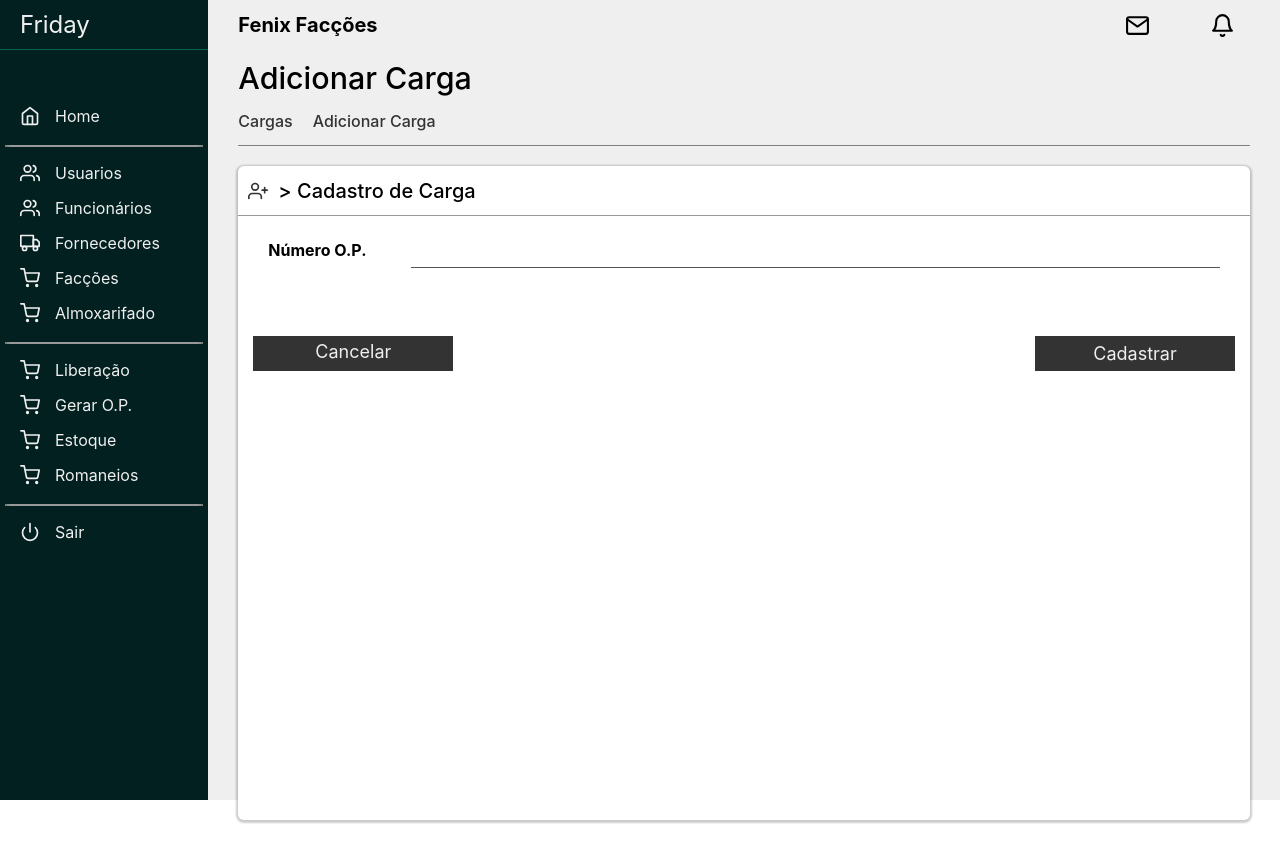
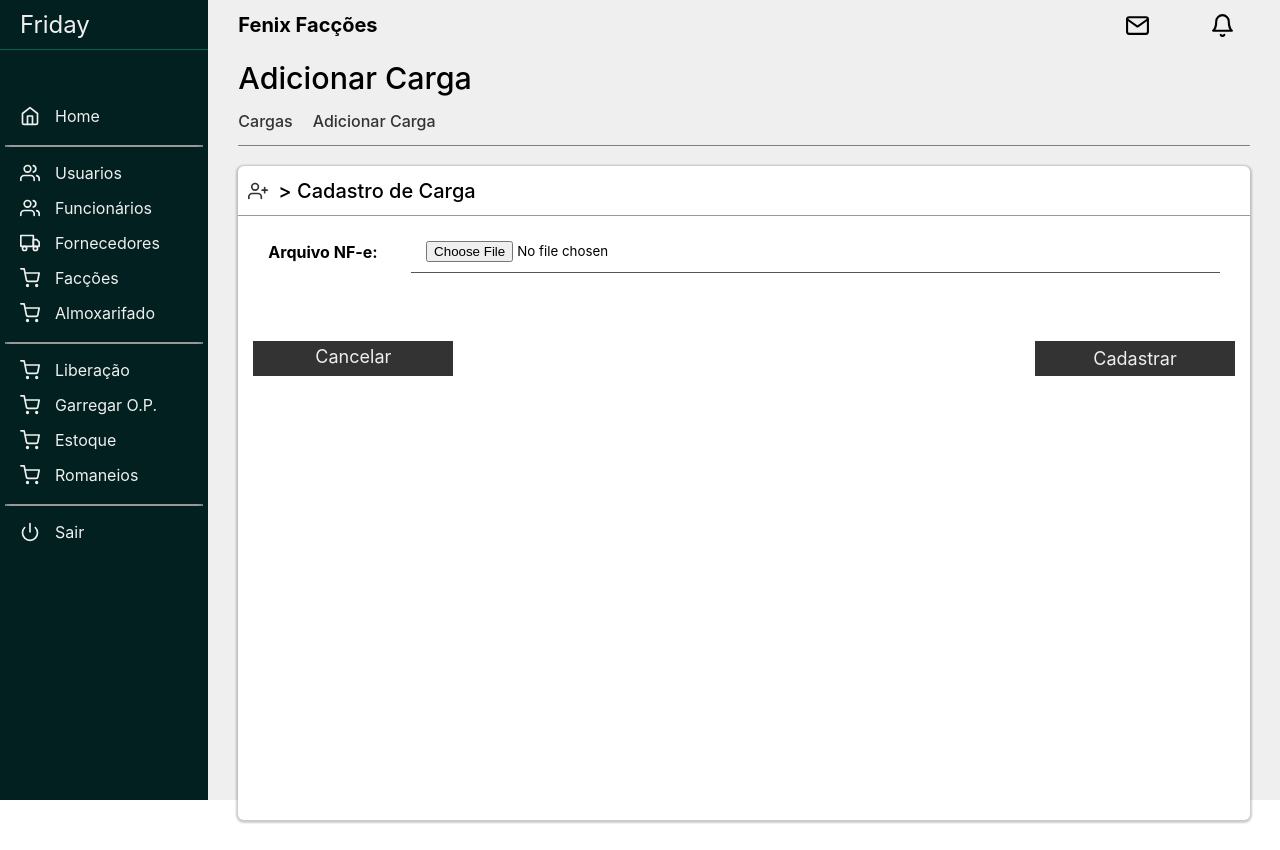
Before and after one commit to jean-godoy/fenix-admin, a React (Create React App) app: page /check-add in a window 1280 px wide. Built offline with nearby package versions, Linux system fonts and the light colour scheme; sample sign-in values are in the browser's storage.

Commit message:
update gerar op

```diff
--- a/src/api.js
+++ b/src/api.js
@@ -1,7 +1,8 @@
 import axios from 'axios';
 
 const api = axios.create({
-    baseURL: 'https://fenix-faccoes.herokuapp.com',
+    // baseURL: 'https://fenix-faccoes.herokuapp.com',
+    baseURL: 'http://localhost:8000',
 });
 
 export default api;
--- a/src/components/Menu/Menu.jsx
+++ b/src/components/Menu/Menu.jsx
@@ -76,7 +76,7 @@ export default props => {
                     <li className="li-menu">
                         <Link to="/ordem-producao" className="link-menu">
                             <FiShoppingCart className="icon-menu"  color="#efefef" size="20" />
-                            <span className="span-menu">Gerar O.P.</span>
+                            <span className="span-menu">Garregar O.P.</span>
                         </Link>
                     </li>
 
--- a/src/pages/Cheking/CheckAdd.jsx
+++ b/src/pages/Cheking/CheckAdd.jsx
@@ -1,5 +1,5 @@
 import React, { useState } from 'react';
-import { Link } from 'react-router-dom';
+import { Link, useHistory } from 'react-router-dom';
 import { FiUserPlus } from "react-icons/fi";
 import api from '../../api';
 
@@ -7,45 +7,36 @@ import api from '../../api';
 import Menu from '../../components/Menu/Menu';
 import Header from '../../components/Header/Header';
 
-
-const initialValues = {
-    os: '',
-    status: '',
-}
-
 export default props => {
 
-    const [data, setData] = useState(initialValues);
+    const [data, setData] = useState([]);
+    const [nfe, setNfe] = useState([]);
+    const history = useHistory();
 
-    function onChange(e) {
-        const { name, value } = e.target;
-        setData({...data, [name]:value});
-    };
+    const handNfe  = (e) => setNfe(e.target.files[0]);
 
     function onSubmit(e) {
         e.preventDefault();
 
-       const data_values = {
-            os: data.os,
-            status: 1,
+        const formData = new FormData();
 
-        }
+        formData.append('nfe_file', nfe);
 
-        const data_string = JSON.stringify(data_values);
-
-        api.post('/checking/create', data_string).then((res) =>{
+        api.post('/checking/create', formData).then((res) => {
             alert('Carga Adiciona Com Sucesso!!');
+            return history.push('/cheking/')
         }).catch(e => {
+            console.log({e})
             return alert('Erro ao Adicionar Carga.. :(')
         });
     };
 
-    return(
+    return (
         <>
             <Menu />
             <div className="container">
 
-            <Header />
+                <Header />
 
                 <div className="box-main">
 
@@ -74,8 +65,8 @@ export default props => {
                         <form onSubmit={onSubmit} className="box-form">
 
                             <div className="form-group">
-                                <label htmlFor=""><b>Número O.P.</b></label>
-                                <input type="text" className="form-input" name="os" onChange={onChange} required />
+                                <label htmlFor=""><b>Arquivo NF-e:</b></label>
+                                <input type="file" className="form-input" name="nfe_file" onChange={handNfe} required />
                             </div>
 
                             <div className="btn-group">
--- a/src/pages/Cheking/Checking.jsx
+++ b/src/pages/Cheking/Checking.jsx
@@ -59,7 +59,7 @@ export default props => {
                                     return (
                                         <li key={item.id} className={`box-list-li status-${item.status}`}>
                                             <Link className="box-list-link" to={`/check-edit/${item.id}`} >
-                                                <span className="box-list-span"><b>O.P: </b>{item.os} </span>
+                                                <span className="box-list-span"><b>O.P: </b>{item.nfeNumber} </span>
                                             </Link>
                                         </li>
                                     )
--- a/src/pages/OrdemProducao/OrdemProducao.jsx
+++ b/src/pages/OrdemProducao/OrdemProducao.jsx
@@ -50,7 +50,7 @@ export default props => {
 
                         <div className="box-list">
                             <ul className="box-list-ul">
-                                {data.length && data.map(item => {
+                                {/* {data.length && data.map(item => {
                                     return (
                                         <li key={item.id} className={`box-list-li status-${item.status}`}>
                                             <Link className="box-list-link" to={`/ordem-producao-add/${item.os}`} >
@@ -58,7 +58,7 @@ export default props => {
                                             </Link>
                                         </li>
                                     )
-                                })}
+                                })} */}
                             </ul>
                         </div>
 
```
